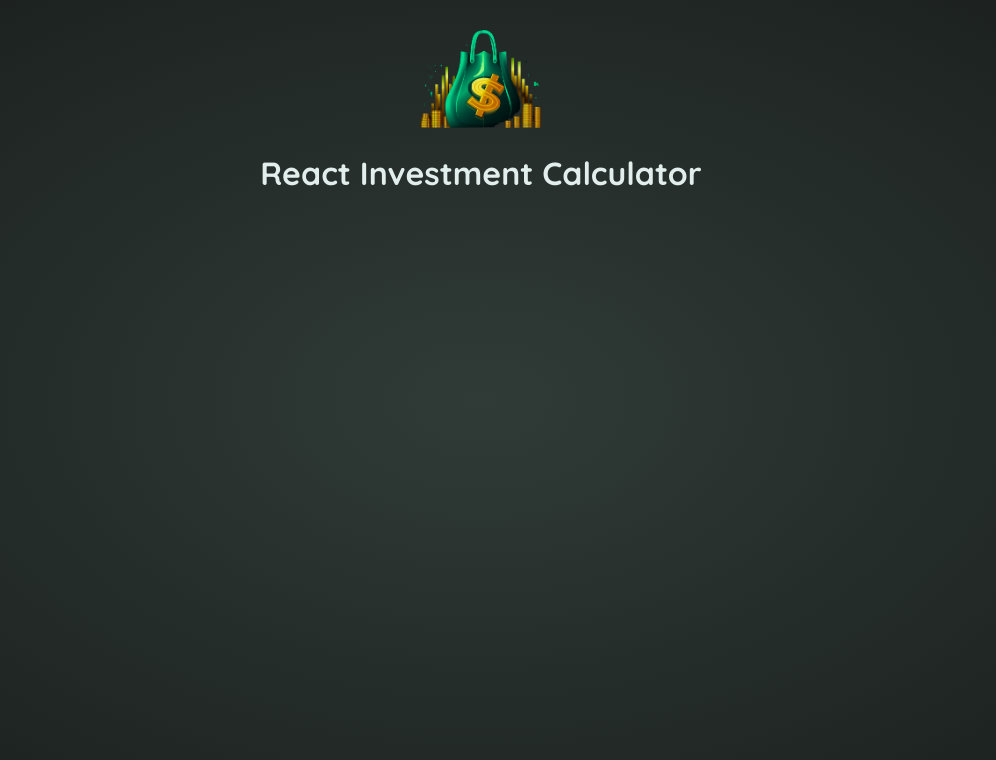
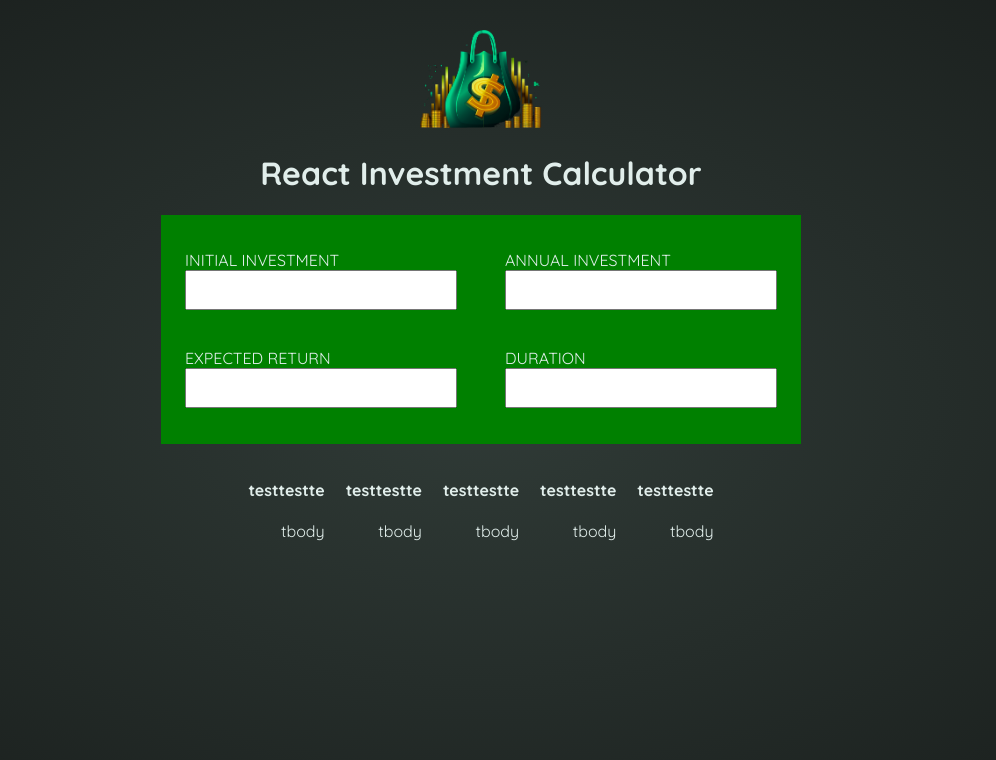
Before and after one commit to AlessandroCarrozza/react-invest-calculator, a React (Vite) app: page / in a window 1280 px wide. Shown: the top 760 px of the page, without its empty margins (159-1155 px from the left). Built offline with nearby package versions, Linux system fonts and the light colour scheme.

Commit message:
styles based

```diff
--- a/src/App.jsx
+++ b/src/App.jsx
@@ -1,5 +1,13 @@
+import InputsDatas from "./components/InputsDatas";
+import ResultsTable from "./components/ResultsTable";
+
 function App() {
-  return;
+  return (
+    <main>
+      <InputsDatas />
+      <ResultsTable />
+    </main>
+  );
 }
 
 export default App;
--- a/src/components/InputsDatas.css
+++ b/src/components/InputsDatas.css
@@ -0,0 +1,17 @@
+#inputs-datas-container {
+  max-width: 40rem;
+  margin: auto;
+  padding: 1rem 0;
+  background-color: green;
+}
+
+#inputs-datas-container .input-data {
+  display: inline-block;
+  width: 50%;
+  padding: 1.2rem 1.5rem;
+}
+
+.input-data input {
+  width: 100%;
+  height: 2.5rem;
+}
--- a/src/components/InputsDatas.jsx
+++ b/src/components/InputsDatas.jsx
@@ -1,7 +1,37 @@
 import "./InputsDatas.css";
 
 const InputsDatas = () => {
-  return;
+  return (
+    <div id="inputs-datas-container">
+      <div className="input-data">
+        <div>
+          <label>INITIAL INVESTMENT</label>
+          <input type="number" />
+        </div>
+      </div>
+
+      <div className="input-data">
+        <div>
+          <label>ANNUAL INVESTMENT</label>
+          <input type="number" />
+        </div>
+      </div>
+
+      <div className="input-data">
+        <div>
+          <label>EXPECTED RETURN</label>
+          <input type="number" />
+        </div>
+      </div>
+
+      <div className="input-data">
+        <div>
+          <label>DURATION</label>
+          <input type="number" />
+        </div>
+      </div>
+    </div>
+  );
 };
 
 export default InputsDatas;
--- a/src/components/ResultsTable.css
+++ b/src/components/ResultsTable.css
@@ -0,0 +1,8 @@
+table {
+  margin: 1rem auto 0;
+  border-spacing: 1.2rem;
+}
+
+table tr td {
+  text-align: right;
+}
--- a/src/components/ResultsTable.jsx
+++ b/src/components/ResultsTable.jsx
@@ -1,7 +1,28 @@
 import "./ResultsTable.css";
 
 const ResultsTable = () => {
-  return;
+  return (
+    <table>
+      <thead>
+        <tr>
+          <th>testtestte</th>
+          <th>testtestte</th>
+          <th>testtestte</th>
+          <th>testtestte</th>
+          <th>testtestte</th>
+        </tr>
+      </thead>
+      <tbody>
+        <tr>
+          <td>tbody</td>
+          <td>tbody</td>
+          <td>tbody</td>
+          <td>tbody</td>
+          <td>tbody</td>
+        </tr>
+      </tbody>
+    </table>
+  );
 };
 
 export default ResultsTable;
--- a/src/index.css
+++ b/src/index.css
@@ -6,6 +6,7 @@
 
 body {
   margin: 0;
+  padding: 0;
   font-family: "Quicksand", sans-serif;
   -webkit-font-smoothing: antialiased;
   -moz-osx-font-smoothing: grayscale;
```
